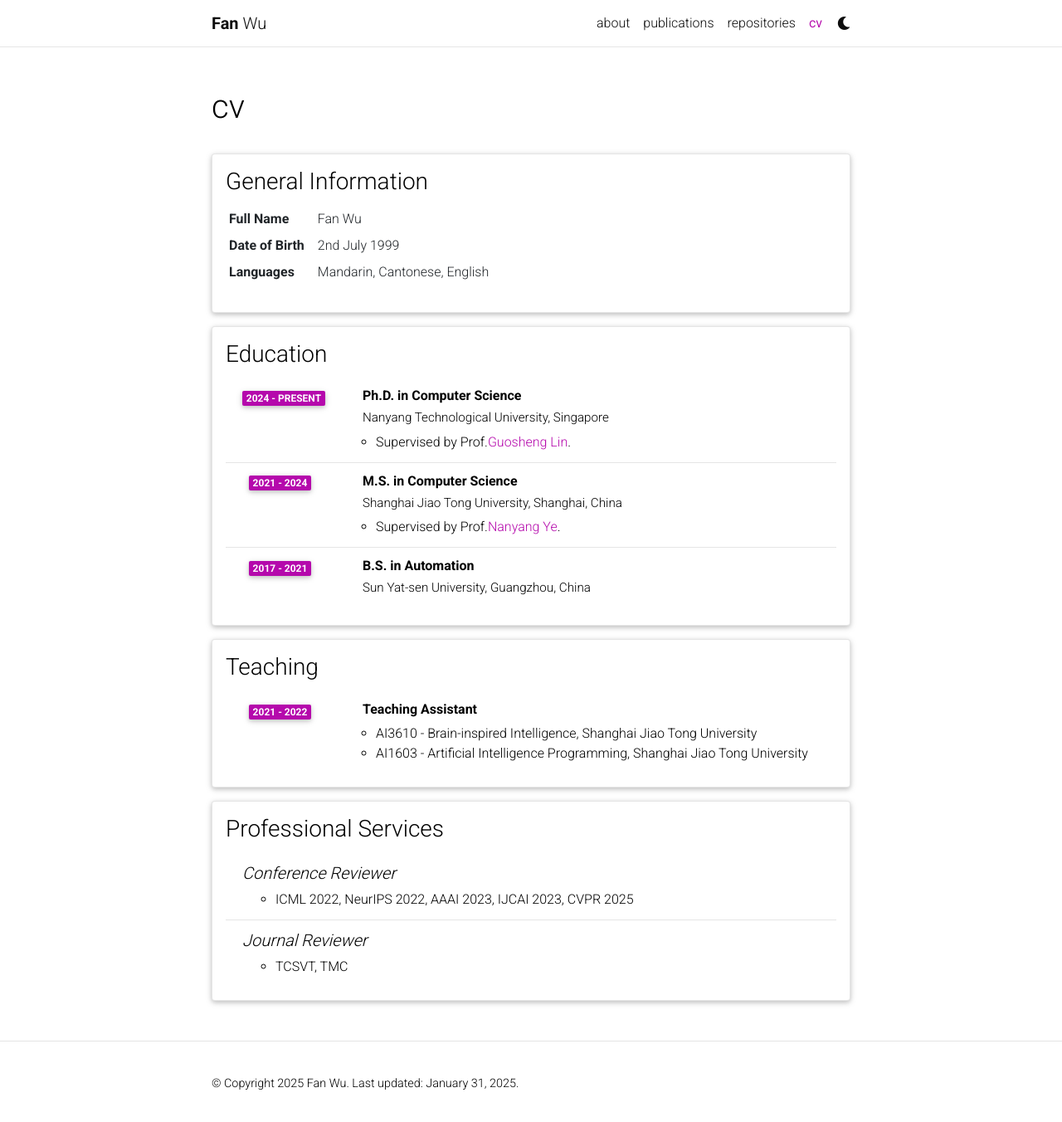
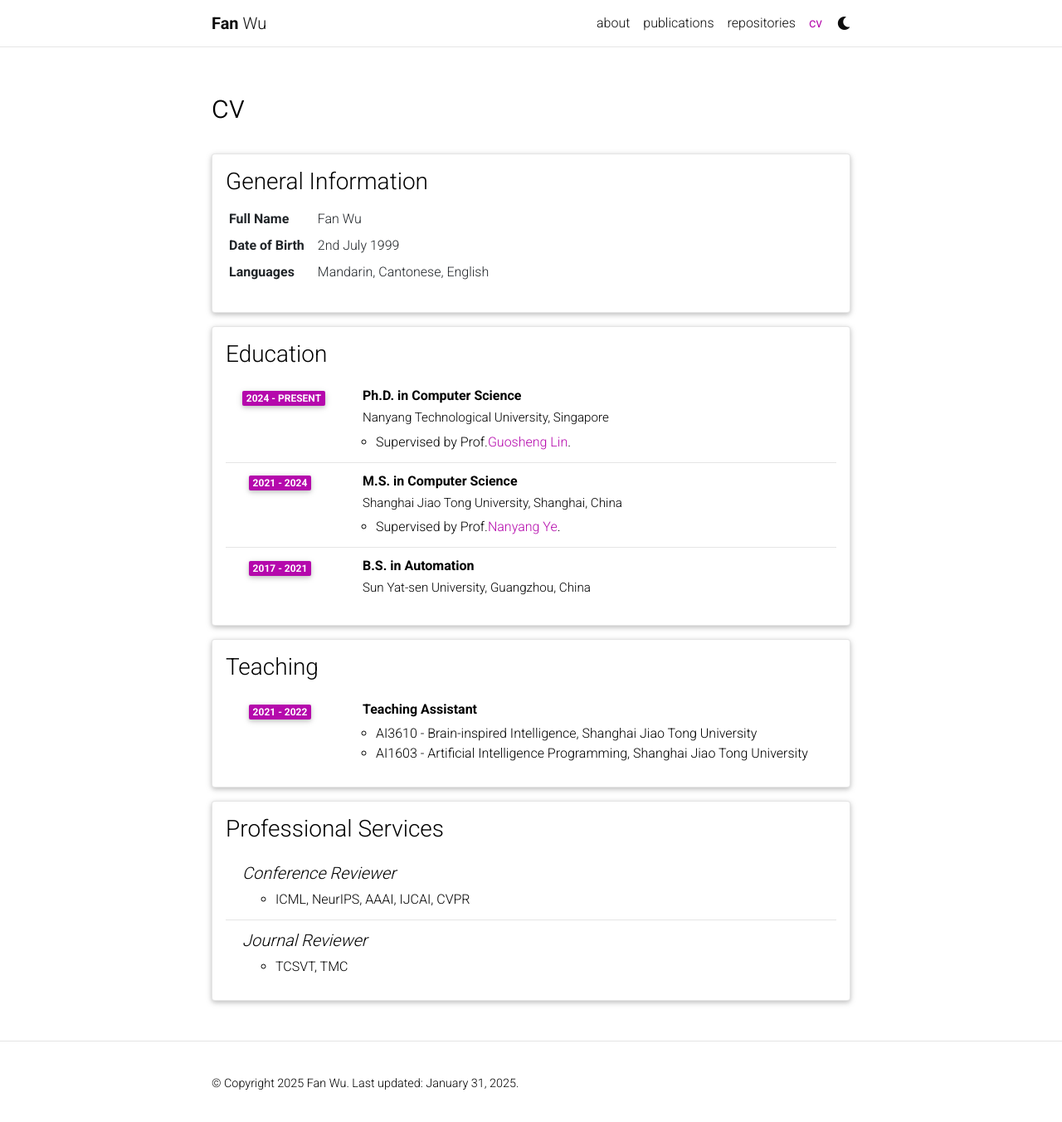
Before and after one commit to wufan-cse/wufan-cse.github.io, a Jekyll site: the page built from _pages/cv.md, in a window 1280 px wide and 1356 px high. Shown: the top 1352 px of the window at 83% size. Built offline with Jekyll 4.4.1, drawn with Linux system fonts in a browser that asks for light colours; comment, search, counter and statistics services are not loaded; a style sheet for code colours, icons or effects is not loaded.

Commit message:
Update cv.yml

```diff
--- a/_data/cv.yml
+++ b/_data/cv.yml
@@ -39,7 +39,7 @@
   contents:
     - title: Conference Reviewer
       items:
-        - ICML 2022, NeurIPS 2022, AAAI 2023, IJCAI 2023, CVPR 2025
+        - ICML, NeurIPS, AAAI, IJCAI, CVPR
     - title: Journal Reviewer
       items:
         - TCSVT, TMC
```
